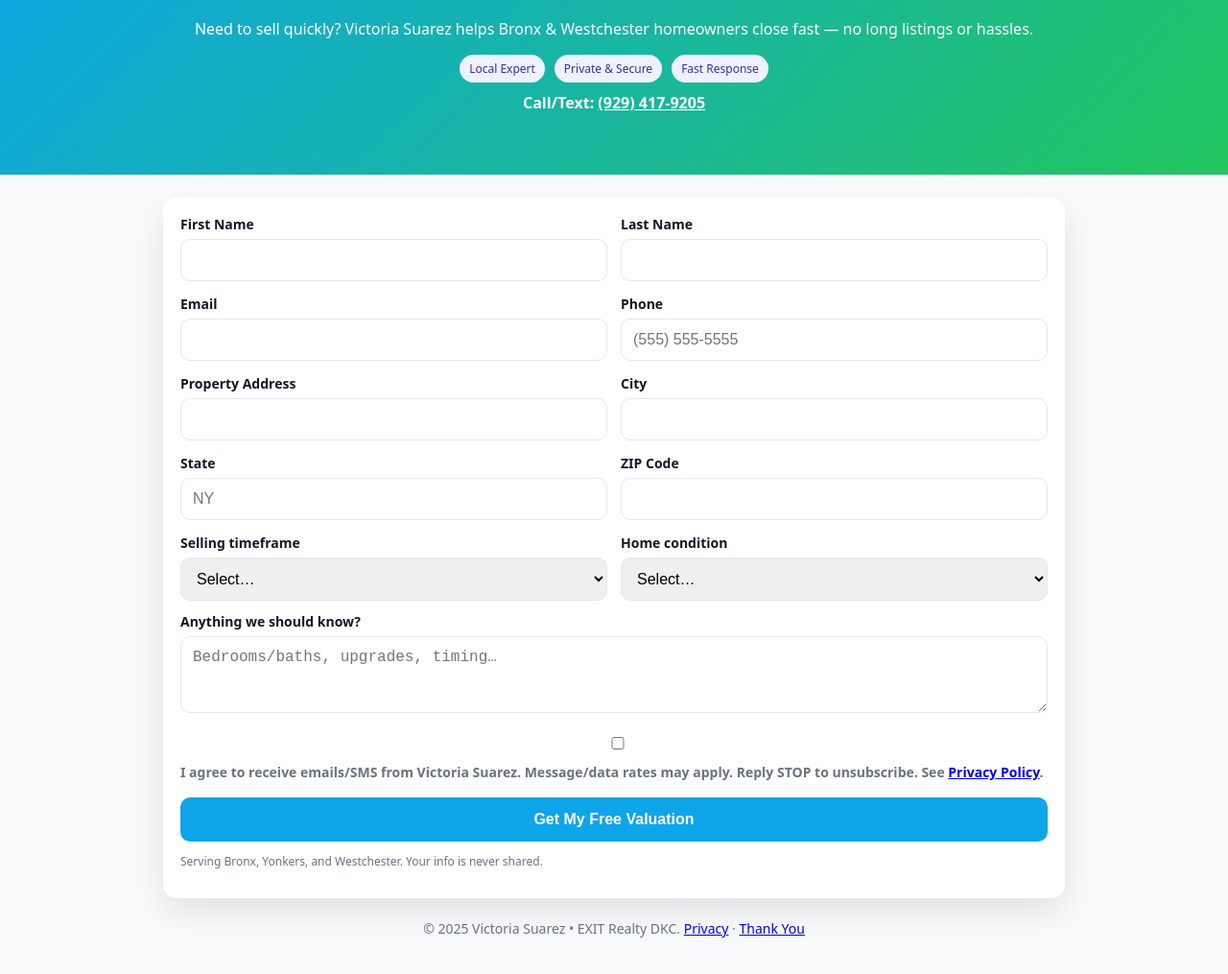
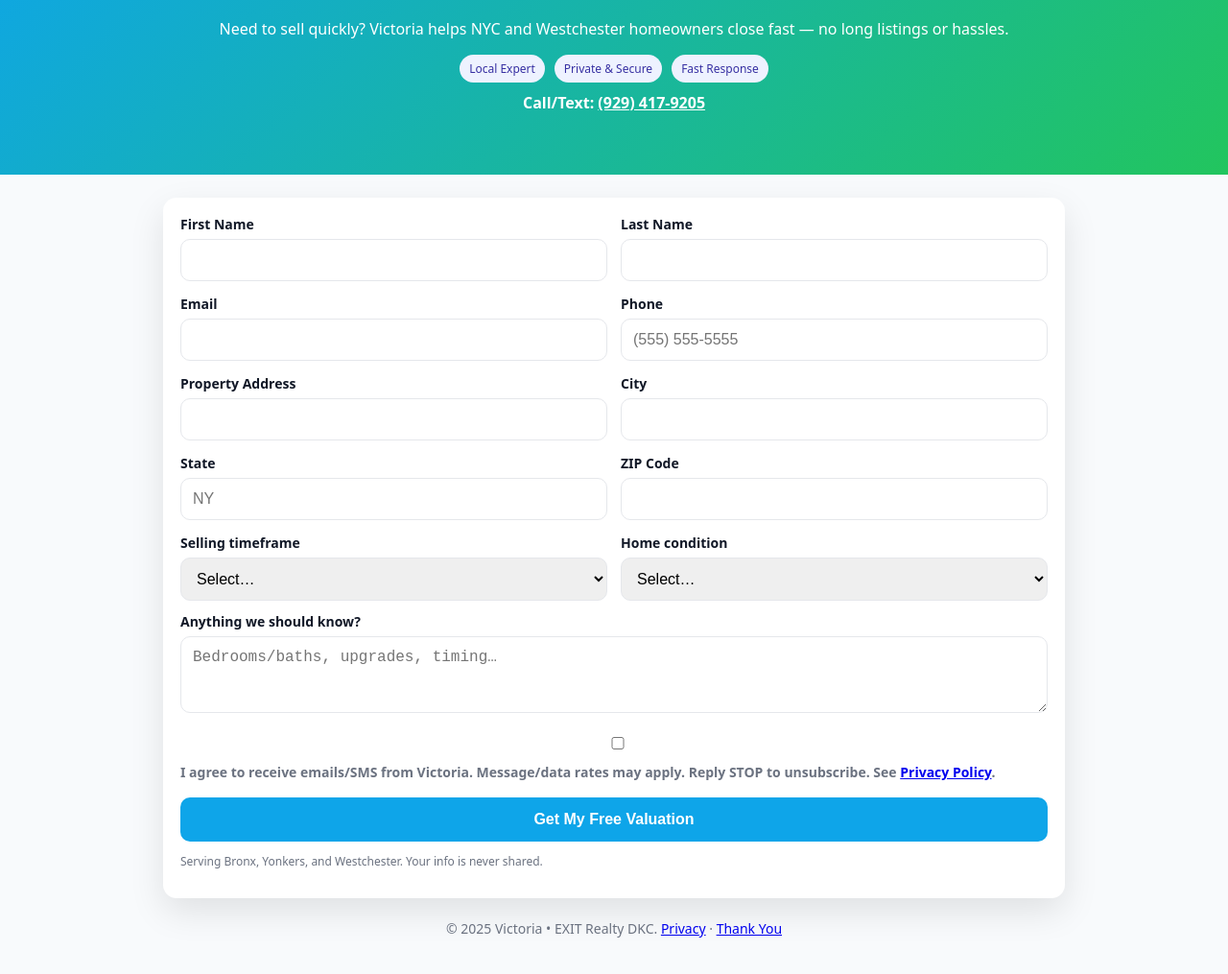
Before and after one commit to ajorge8829/seller-lead-funnel, a plain HTML site: page index.html in a window 1280 px wide. Shown: the part 111-1126 px from the top of the page at 96% size. Drawn offline with Linux system fonts and the light colour scheme.

Commit message:
Update index.html
Removed Suarez from Victoria name and changed locations to NYC and Westchester

```diff
--- a/index.html
+++ b/index.html
@@ -23,7 +23,7 @@ button { width:100%; padding:14px 18px; border:0; border-radius:10px; background
 <header>
 
   <h1>What’s Your Home Worth in Bronx, Yonkers, and Westchester?</h1>
-  <p>Need to sell quickly? Victoria Suarez helps Bronx & Westchester homeowners close fast — no long listings or hassles.</p>
+  <p>Need to sell quickly? Victoria helps NYC and Westchester homeowners close fast — no long listings or hassles.</p>
   <div class="badges"><span class="badge">Local Expert</span><span class="badge">Private & Secure</span><span class="badge">Fast Response</span></div>
   <div style="margin-top:10px;font-weight:600">Call/Text: <a href="tel:+19294179205" style="color:#fff;text-decoration:underline">(929) 417-9205</a></div>
 </header>
@@ -85,7 +85,7 @@ button { width:100%; padding:14px 18px; border:0; border-radius:10px; background
       <label style="display:flex;align-items:flex-start;gap:10px;flex-wrap:wrap;line-height:1.5;max-width:100%;">
         <input type="checkbox" name="sms_opt_in" value="yes" style="margin-top:4px;flex:0 0 auto;">
         <span style="flex:1 1 90%;overflow-wrap:anywhere;">
-          I agree to receive emails/SMS from Victoria Suarez. Message/data rates may apply.
+          I agree to receive emails/SMS from Victoria. Message/data rates may apply.
           Reply STOP to unsubscribe. See <a href="/privacy.html" target="_blank">Privacy Policy</a>.
         </span>
       </label>
@@ -98,7 +98,7 @@ button { width:100%; padding:14px 18px; border:0; border-radius:10px; background
   </form>
 </section>
 
-<p class="footer">© 2025 Victoria Suarez • EXIT Realty DKC. <a href="/privacy.html">Privacy</a> · <a href="/thank-you.html">Thank You</a></p>
+<p class="footer">© 2025 Victoria • EXIT Realty DKC. <a href="/privacy.html">Privacy</a> · <a href="/thank-you.html">Thank You</a></p>
 </main>
 
 <script>
```
